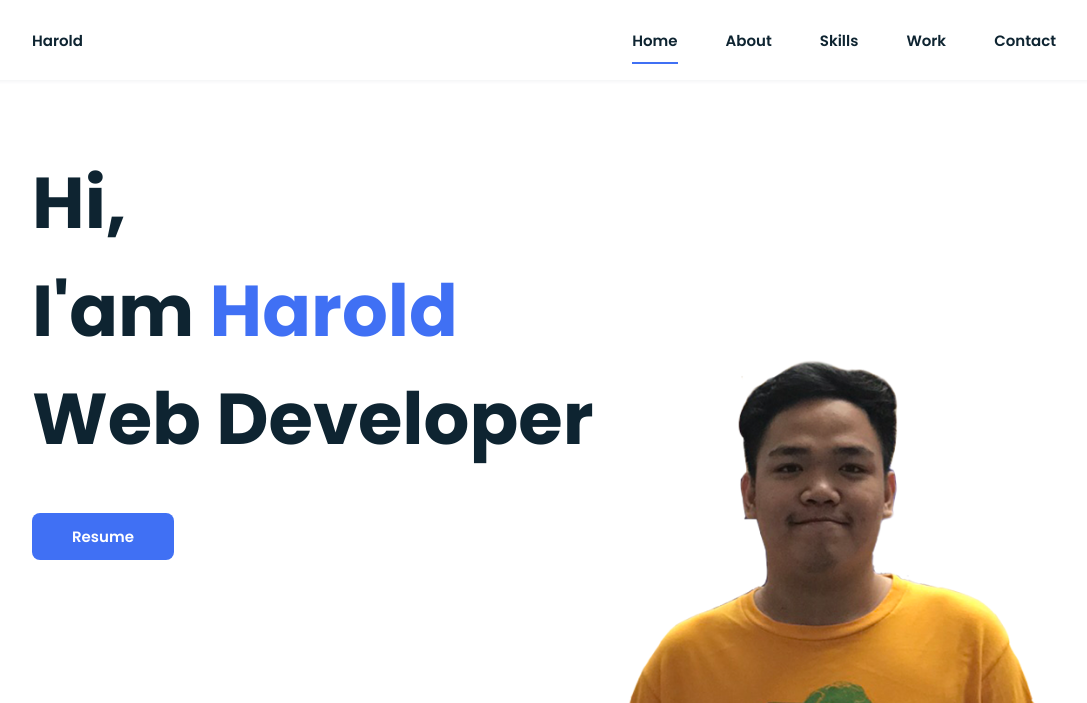
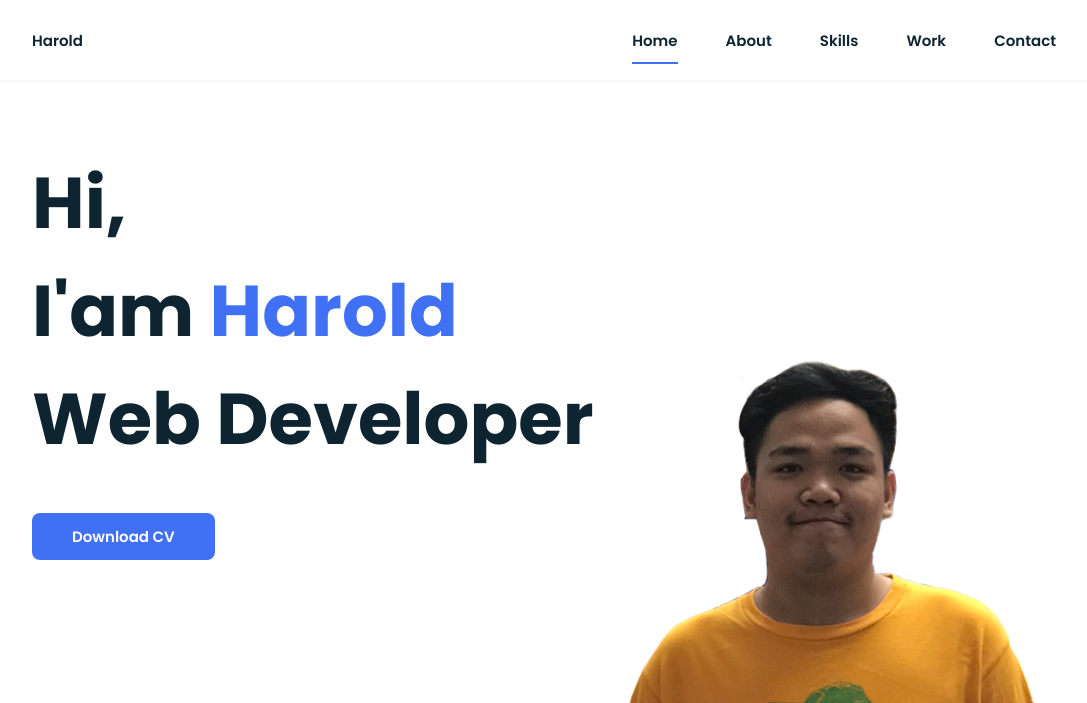
Before and after one commit to harika09/harika09.github.io, a plain HTML site: page index.html in a window 1280 px wide. Shown: the top 703 px of the page, without its empty margins (96-1183 px from the left). Drawn offline with nearby package versions, Linux system fonts and the light colour scheme.

Commit message:
Update index.html

```diff
--- a/index.html
+++ b/index.html
@@ -40,7 +40,7 @@
         <div class="home__data">
             <h1 class="home__title">Hi,<br>I'am <span class="home__title-color">Harold</span><br> Web Developer</h1>
 
-            <a href="https://doc-0s-1o-docs.googleusercontent.com/docs/securesc/elajkq4m5kg1h9m0b5v70hhi02tfq0oa/v5gf5dhc7qh3u45j41mvp13epeb65o48/1603109400000/01660234910496347426/01660234910496347426/1OcC1CUbmjlxchRTOZ4UJGFM7EU54qY1H?e=download&authuser=0&nonce=i60c24q73nbdc&user=01660234910496347426&hash=k789e16g1lc503a7fhfomauv10aosqtg" class="button">Resume</a>
+            <a href="https://doc-0s-1o-docs.googleusercontent.com/docs/securesc/elajkq4m5kg1h9m0b5v70hhi02tfq0oa/v5gf5dhc7qh3u45j41mvp13epeb65o48/1603109400000/01660234910496347426/01660234910496347426/1OcC1CUbmjlxchRTOZ4UJGFM7EU54qY1H?e=download&authuser=0&nonce=i60c24q73nbdc&user=01660234910496347426&hash=k789e16g1lc503a7fhfomauv10aosqtg" class="button">Download CV</a>
         </div>
 
         <div class="home__social">
```
